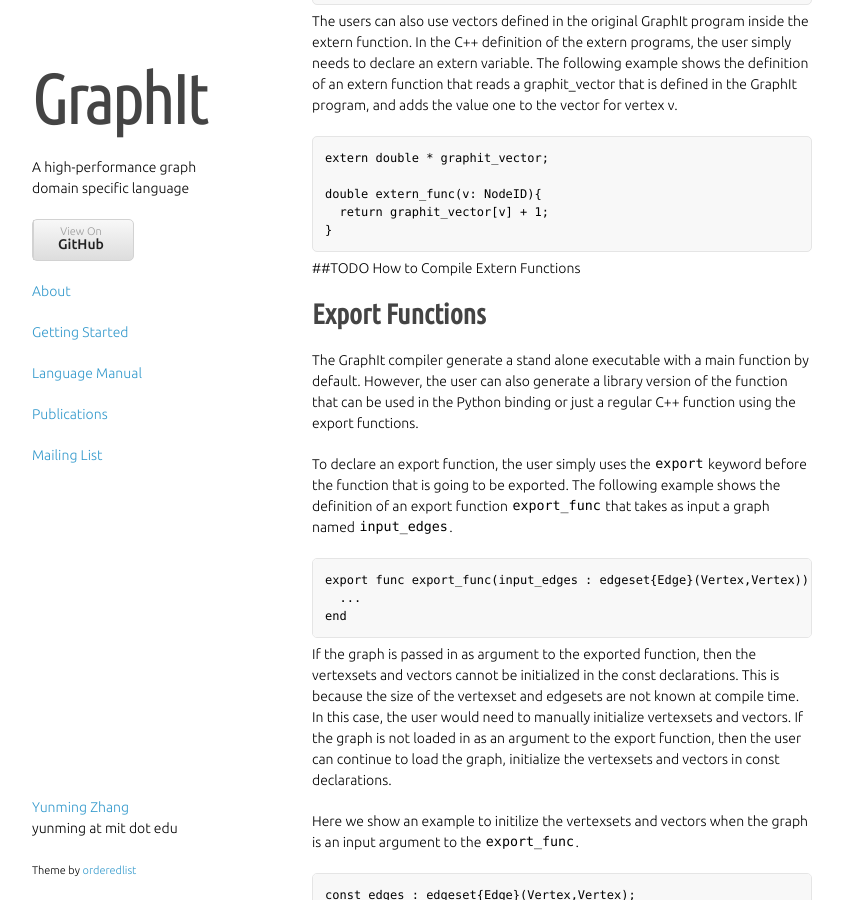
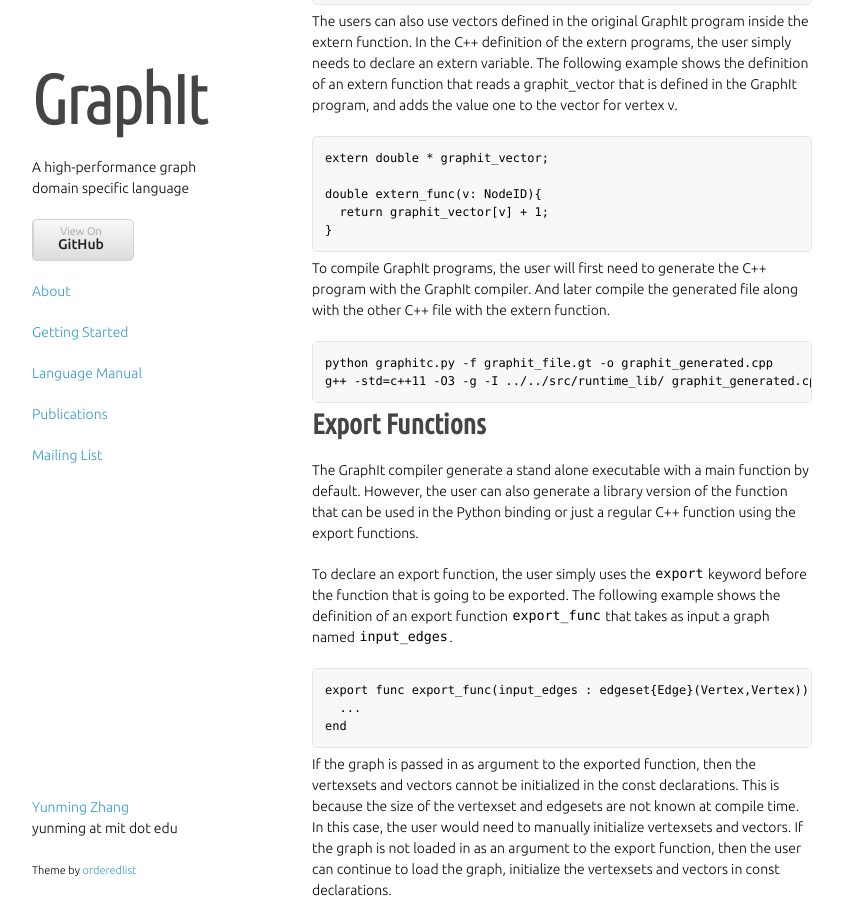
Before and after one commit to yunmingzhang17/yunmingzhang17.github.io, a Jekyll site: the page built from language.md, in a window 1280 px wide and 900 px high, scrolled down 6700 px. Shown: the whole window, without its empty margins (218-1061 px from the left). Built offline with Jekyll 4.4.1, drawn with Linux system fonts in a browser that asks for light colours; nearby versions of some CDN libraries; some web fonts are replaced; library files that are not in the unit come from our copies.

Commit message:
adding compilation instructions with extern functions

````diff
--- a/language.md
+++ b/language.md
@@ -314,7 +314,12 @@
 }
 ```
 
-##TODO How to Compile Extern Functions
+To compile GraphIt programs, the user will first need to generate the C++ program with the GraphIt compiler. And later compile the generated file along with the other C++ file with the extern function.
+
+```
+python graphitc.py -f graphit_file.gt -o graphit_generated.cpp
+g++ -std=c++11 -O3 -g -I ../../src/runtime_lib/ graphit_generated.cpp extern_func.cpp -o executable
+```
 
 # Export Functions
 
````
